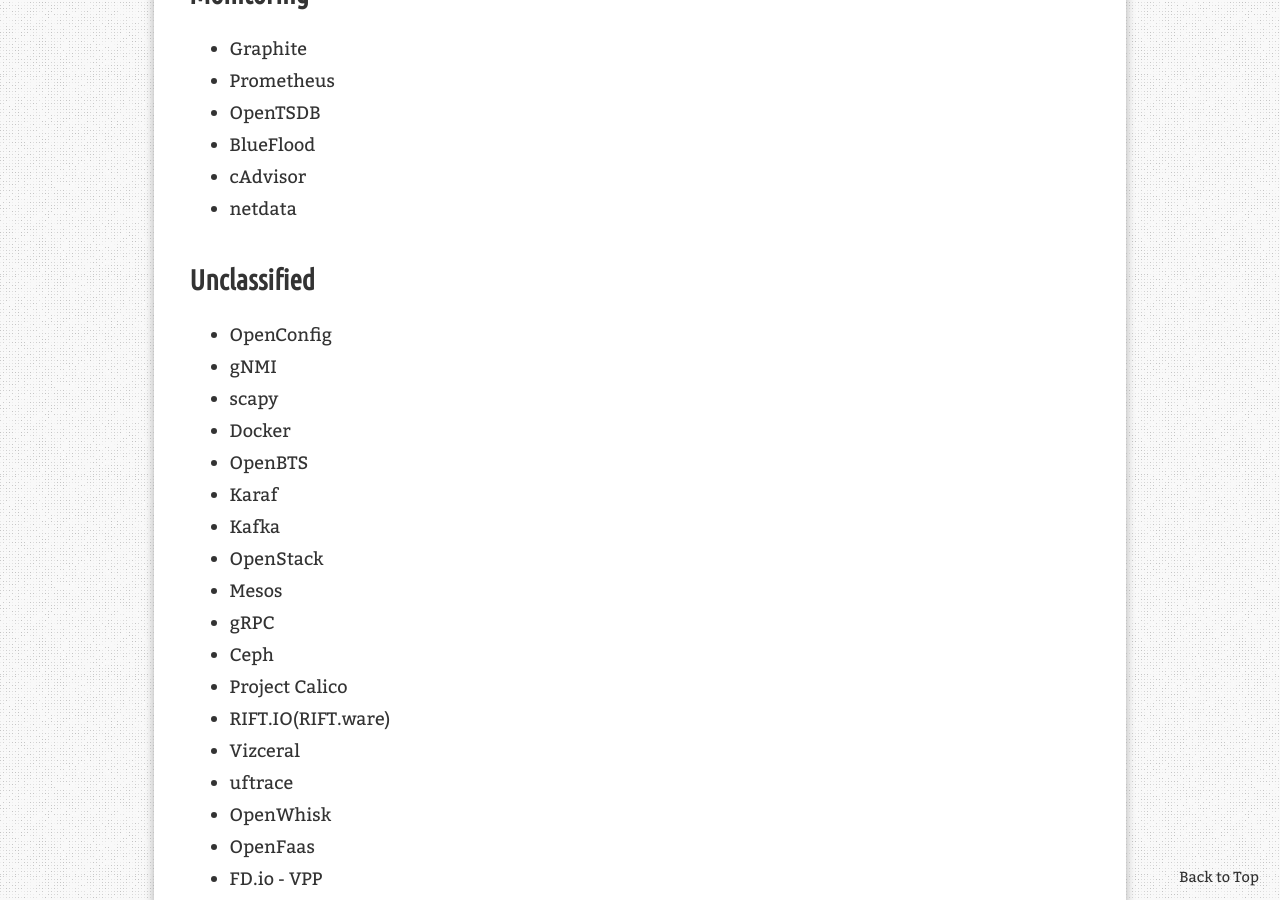
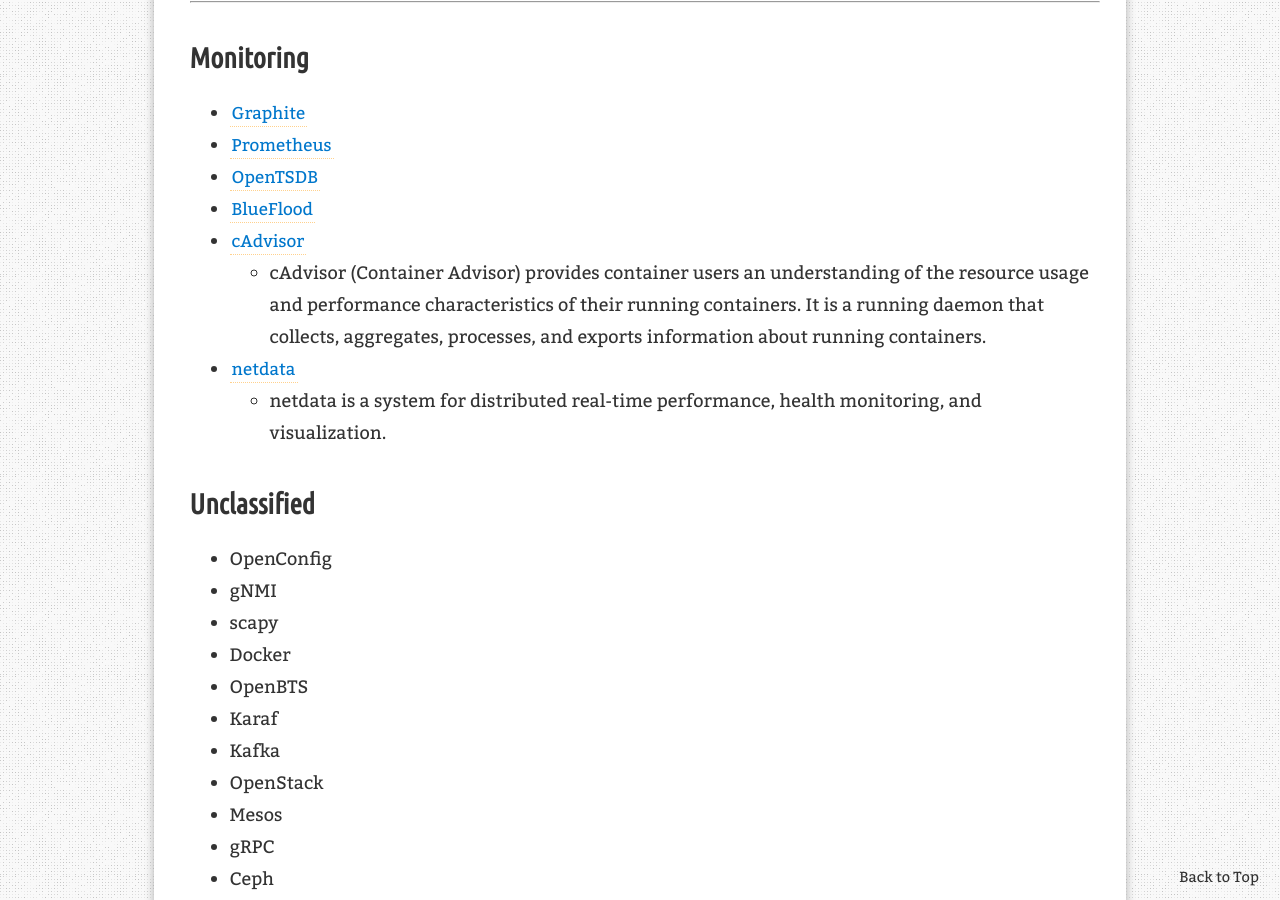
Before and after one commit to sangyun-han/sangyun-han.github.com, a Jekyll site: the page built from _posts/2018-08-08-open_source_project.md, in a window 1280 px wide and 900 px high, scrolled down 1524 px. Built offline with Jekyll 4.4.1, drawn with Linux system fonts in a browser that asks for light colours; nearby versions of some CDN libraries; comment, search, counter and statistics services are not loaded; some of the changed text lies outside the part shown.

Commit message:
update 'awesome open source project' post

```diff
--- a/_posts/2018-08-08-open_source_project.md
+++ b/_posts/2018-08-08-open_source_project.md
@@ -15,7 +15,8 @@ redirect_from:
 - [ONOS(Open Network Operating System)](https://onosproject.org/)
   - A distributed SDN controller.
 - OpenDaylight
-- Mininet
+- [Mininet](http://mininet.org/)
+  - Mininet creates a realistic virtual network, running real kernel, switch and application code, on a single machine (VM, cloud or native), in seconds, with a single command.
 - loxigen
 - [OpenVirteX](https://ovx.onlab.us/)
   - OpenVirteX(OVX) is a network hypervisor that can create multiple virtual and programmable networks on top of a single physical infrastructure.
@@ -28,7 +29,7 @@ redirect_from:
 ---
 
 ## Distributed System
-- Hazelcast
+- [Hazelcast](https://hazelcast.org/)
 - [Atomix](https://atomix.io/)
   - A reactive java framework for building fault-tolerance distributed system
 - Zookeeper
@@ -40,12 +41,14 @@ redirect_from:
 ---
 
 ## Monitoring
-- Graphite
-- Prometheus
-- OpenTSDB
-- BlueFlood
-- cAdvisor
-- netdata
+- [Graphite](https://prometheus.io/)
+- [Prometheus](https://prometheus.io/)
+- [OpenTSDB](https://opentsdb.net)
+- [BlueFlood](http://blueflood.io/)
+- [cAdvisor](https://github.com/google/cadvisor)
+  - cAdvisor (Container Advisor) provides container users an understanding of the resource usage and performance characteristics of their running containers. It is a running daemon that collects, aggregates, processes, and exports information about running containers.
+- [netdata](https://github.com/firehol/netdata)
+  - netdata is a system for distributed real-time performance, health monitoring, and visualization.
 
 ## Unclassified
 - OpenConfig
```
